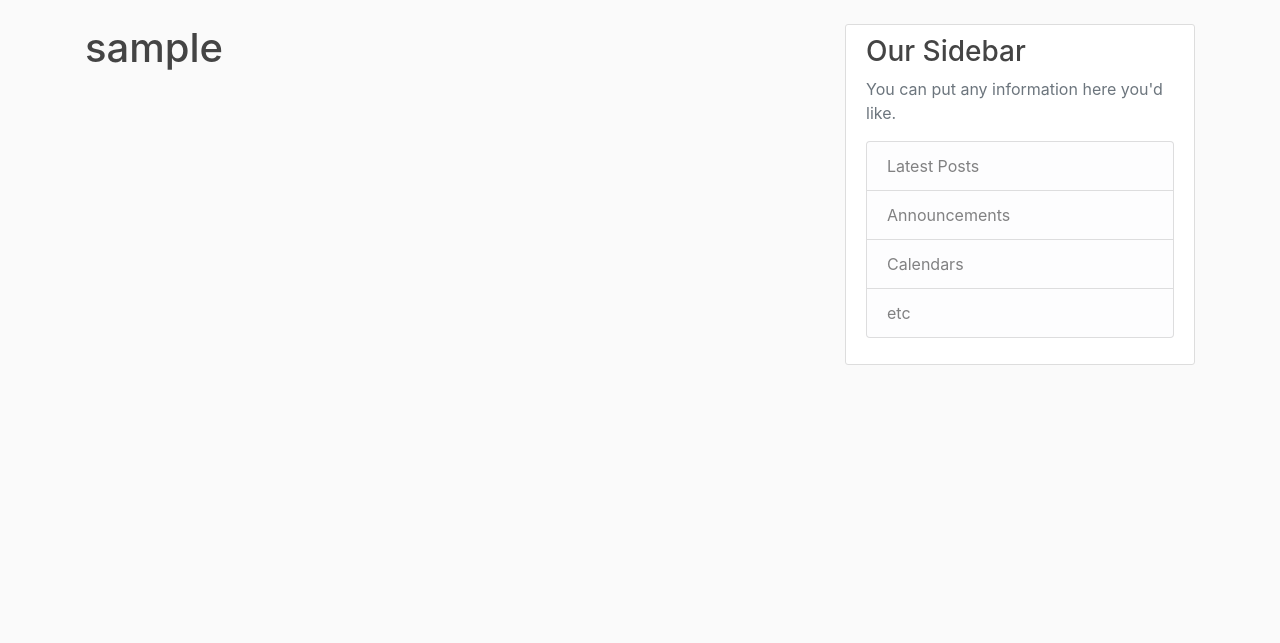
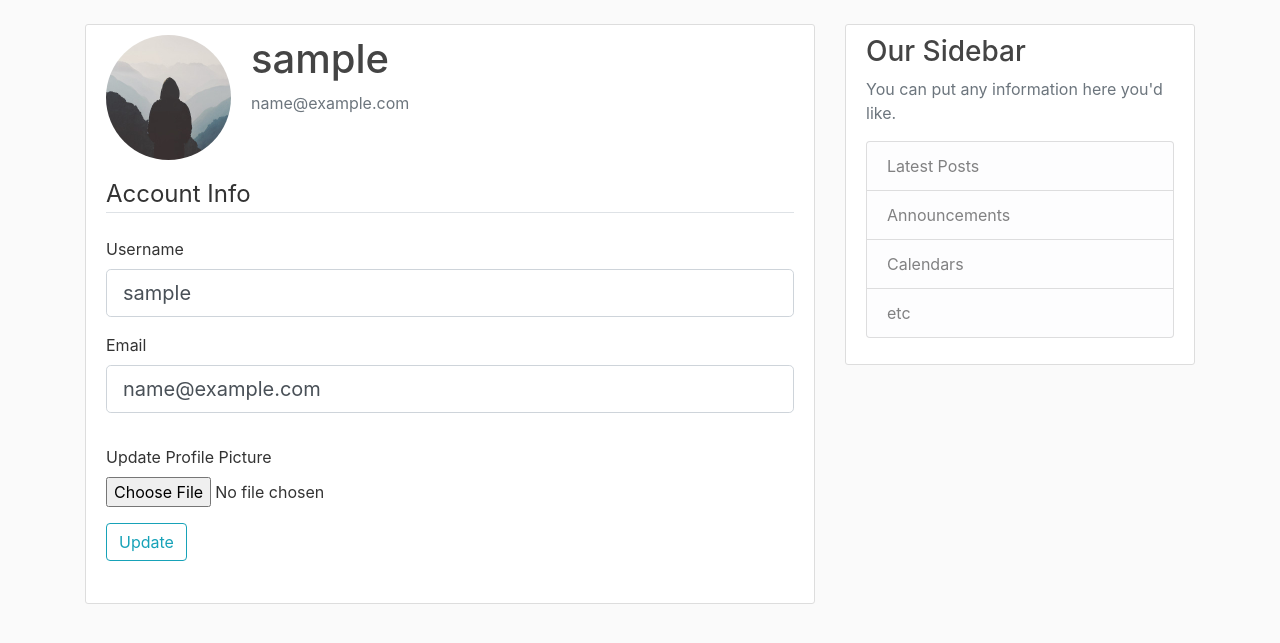
Before and after one commit to harshakoneru98/Flask_Blog, a Flask app: page /account in a window 1280 px wide. Shown: the part 56-699 px from the top of the page. Run offline with Flask 2, Linux system fonts and the light colour scheme; the visitor is signed in with stand-in values (Sample User, id 1); data comes from the database, SQL or seed files in the repository; some libraries are stand-ins or nearby versions.

Commit message:
User Account and Profile Picture

```diff
--- a/flaskblog/forms.py
+++ b/flaskblog/forms.py
@@ -1,4 +1,6 @@
 from flask_wtf import FlaskForm
+from flask_wtf.file import FileField, FileAllowed
+from flask_login import current_user
 from wtforms import StringField, PasswordField, SubmitField, BooleanField
 from wtforms.validators import DataRequired, Length, Email, EqualTo, ValidationError
 from flaskblog.models import User
@@ -26,3 +28,22 @@ class LoginForm(FlaskForm):
     password = PasswordField('Password',  validators=[DataRequired()])
     remember = BooleanField('Remember Me')
     submit = SubmitField('Login')
+
+
+class UpdateAccountForm(FlaskForm):
+    username = StringField('Username', validators=[DataRequired(), Length(min=2, max=20)])
+    email = StringField('Email', validators=[DataRequired(), Email()])
+    picture = FileField('Update Profile Picture', validators=[FileAllowed(['jpg', 'png'])])
+    submit = SubmitField('Update')
+
+    def validate_username(self, username):
+        if username.data != current_user.username:
+            user = User.query.filter_by(username=username.data).first()
+            if user:
+                raise ValidationError('That username is taken. Please choose a different one.')
+
+    def validate_email(self, email):
+        if email.data != current_user.email:
+            user = User.query.filter_by(email=email.data).first()
+            if user:
+                raise ValidationError('That email is taken. Please choose a different one.')
--- a/flaskblog/routes.py
+++ b/flaskblog/routes.py
@@ -1,6 +1,9 @@
+import os
+import secrets
+from PIL import Image
 from flask import render_template, url_for, flash, redirect, request
 from flaskblog import app, db, bcrypt
-from flaskblog.forms import RegistrationForm, LoginForm
+from flaskblog.forms import RegistrationForm, LoginForm, UpdateAccountForm
 from flaskblog.models import User, Post
 from flask_login import login_user, current_user, logout_user, login_required
 
@@ -66,7 +69,34 @@ def logout():
     logout_user()
     return redirect(url_for('home'))
 
-@app.route('/account')
+def save_picture(form_picture):
+    random_hex = secrets.token_hex(8)
+    _, f_ext = os.path.splitext(form_picture.filename)
+    picture_fn = random_hex + f_ext
+    picture_path = os.path.join(app.root_path, 'static/profile_pics', picture_fn)
+
+    output_size = (125, 125)
+    i = Image.open(form_picture)
+    i.thumbnail(output_size)
+
+    i.save(picture_path)
+    return picture_fn
+
+@app.route('/account', methods=['GET', 'POST'])
 @login_required
 def account():
-    return render_template('account.html', title = 'Account')
+    form = UpdateAccountForm()
+    if form.validate_on_submit():
+        if form.picture.data:
+            picture_file = save_picture(form.picture.data)
+            current_user.image_file = picture_file
+        current_user.username = form.username.data
+        current_user.email = form.email.data
+        db.session.commit()
+        flash('Your account has been updated!', 'success')
+        return redirect(url_for('account'))
+    elif request.method == 'GET':
+        form.username.data = current_user.username
+        form.email.data = current_user.email
+    image_file = url_for('static', filename='profile_pics/' + current_user.image_file)
+    return render_template('account.html', title = 'Account', image_file = image_file, form = form)
--- a/flaskblog/templates/account.html
+++ b/flaskblog/templates/account.html
@@ -1,5 +1,57 @@
 {% extends "layout.html" %}
+{% block content %}
+    <div class="content-section">
+        <div class="media">
+            <img class="rounded-circle account-img" src="{{ image_file }}" />
+            <div class="media-body">
+                <h2 class="account-heading">{{ current_user.username }}</h2>
+                <p class="text-secondary">{{ current_user.email }}</p>
+            </div>
+        </div>
 
-{% block content %}
-    <h1>{{ current_user.username }}</h1>
+        <form method="POST" action="" enctype="multipart/form-data" novalidate>
+            {{ form.hidden_tag() }}
+            <fieldset class="form-group">
+                <legend class="border-bottom mb-4">Account Info</legend>
+                <div class="form-group">
+                    {{ form.username.label(class="form-control-label mb-2") }}
+                    {% if form.username.errors %}
+                        {{ form.username(class="form-control form-control-lg mb-3 is-invalid") }}
+                            <div class="invalid-feedback">
+                                {% for error in form.username.errors %}
+                                    <span>{{ error }}</span>
+                                {% endfor %}
+                            </div>
+                    {% else %}
+                        {{ form.username(class="form-control form-control-lg mb-3") }}
+                    {% endif %}
+                </div>
+                <div class="form-group">
+                    {{ form.email.label(class="form-control-label mb-2") }}
+                    {% if form.email.errors %}
+                        {{ form.email(class="form-control form-control-lg mb-3 is-invalid") }}
+                            <div class="invalid-feedback">
+                                {% for error in form.email.errors %}
+                                    <span>{{ error }}</span>
+                                {% endfor %}
+                            </div>
+                    {% else %}
+                        {{ form.email(class="form-control form-control-lg mb-3") }}
+                    {% endif %}
+                </div>
+            </fieldset>
+            <div class="form-group">
+                {{ form.picture.label() }}
+                {{ form.picture(class="form-control-file mb-3") }}
+                {% if form.picture.errors %}
+                    {% for error in form.picture.errors %}
+                        <span class="text-danger">{{ error }}</span><br>
+                    {% endfor %}
+                {% endif %}
+            </div>
+            <div class="form-group">
+                {{ form.submit(class="btn btn-outline-info mb-3") }}
+            </div>
+        </form>
+    </div>
 {% endblock content %}
```
Also changed, not shown: flaskblog/static/profile_pics/default.jpg (added).
